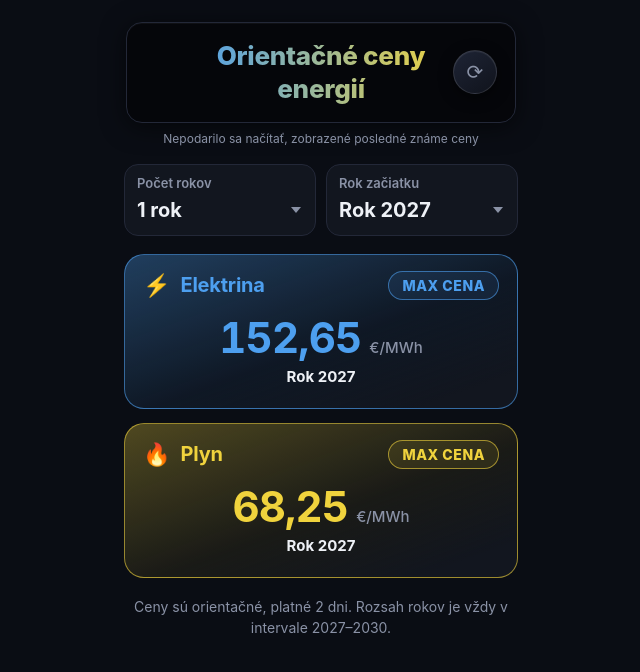
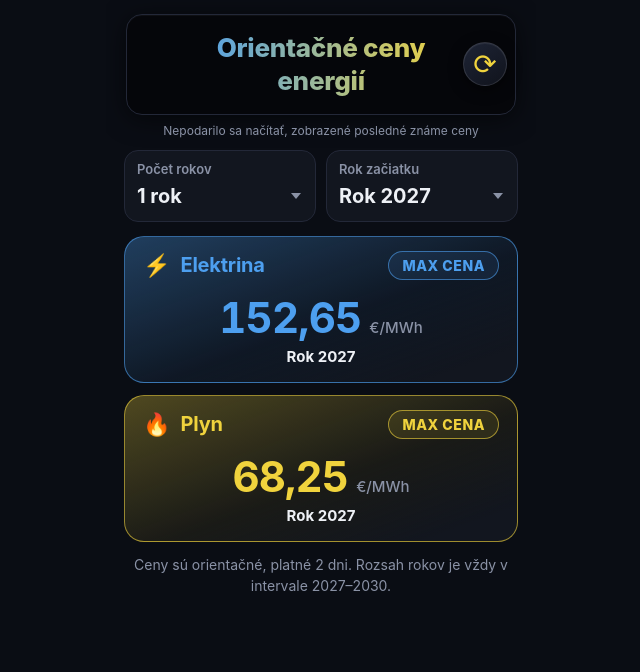
Before and after one commit to emalachovsky/Ceny-energie, a plain HTML site: page index.html in a window 1280 px wide. Shown: the whole page, without its empty margins (319-959 px from the left). Drawn offline with Linux system fonts and the light colour scheme; no server answers.

Commit message:
Update index.html

```diff
--- a/index.html
+++ b/index.html
@@ -27,7 +27,8 @@
     background: var(--bg);
     color: var(--text);
     font-family: -apple-system, BlinkMacSystemFont, "SF Pro Text", "Segoe UI", Roboto, sans-serif;
-    min-height: 100vh;
+    height: 100dvh;
+    overflow: hidden;
   }
 
   body{
@@ -38,14 +39,15 @@
   .screen{
     width:100%;
     max-width:430px;
-    min-height:100vh;
-    padding: env(safe-area-inset-top,0) 18px calc(env(safe-area-inset-bottom,0) + 24px);
+    height:100dvh;
+    padding: env(safe-area-inset-top,0) 18px calc(env(safe-area-inset-bottom,0) + 14px);
     display:flex;
     flex-direction:column;
+    overflow: hidden;
   }
 
   header{
-    padding: 22px 2px 18px;
+    padding: 14px 2px 12px;
   }
 
   /* Rámček názvu so tieňom */
@@ -78,16 +80,18 @@
   /* Tlačidlo refresh so tieňom */
   .refresh-btn{
     grid-column: 3;
+    justify-self: end;
+    margin-right: -10px;
     width: 44px;
     height: 44px;
     border-radius: 50%;
     border: 1px solid rgba(255,255,255,0.12);
     background: linear-gradient(145deg, #1e2435, #10131c);
-    color: var(--text-dim);
+    color: var(--plyn);
     display:flex;
     align-items:center;
     justify-content:center;
-    font-size: 20px;
+    font-size: 28px;
     cursor: pointer;
     padding: 0;
     box-shadow: 0 4px 14px rgba(0,0,0,0.5), 0 1px 0 rgba(255,255,255,0.06) inset;
@@ -115,7 +119,7 @@
   .controls{
     display:flex;
     gap:10px;
-    margin-bottom: 18px;
+    margin-bottom: 14px;
   }
 
   .field{
@@ -156,13 +160,13 @@
   .cards{
     display:flex;
     flex-direction:column;
-    gap: 14px;
+    gap: 12px;
   }
 
   .card{
     border-radius: 20px;
     border: 1px solid;
-    padding: 16px 18px 22px;
+    padding: 14px 18px 16px;
     position: relative;
     overflow:hidden;
   }
@@ -256,7 +260,7 @@
   }
 
   footer{
-    margin-top: 18px;
+    margin-top: 12px;
     text-align:center;
   }
 
```
